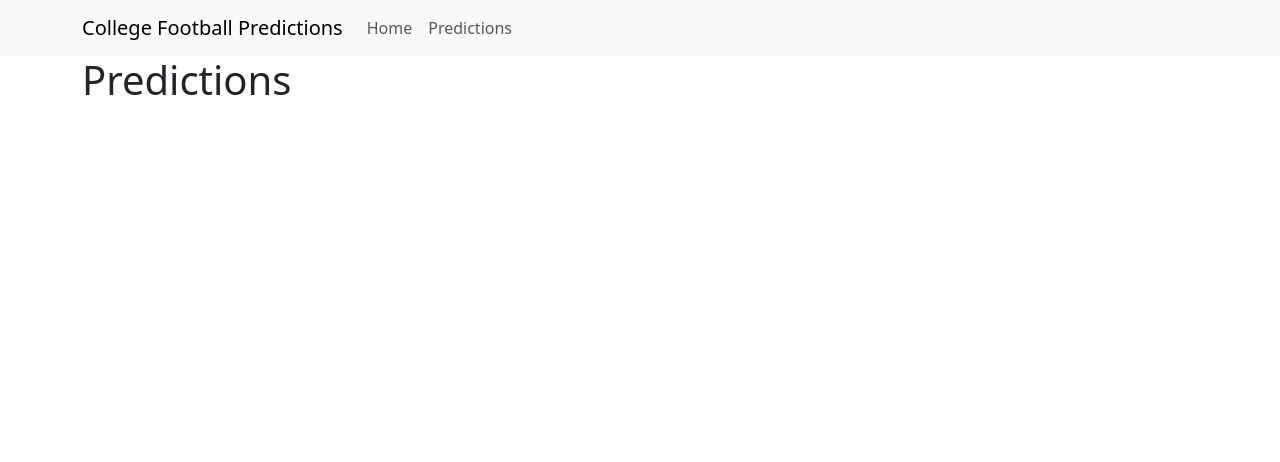
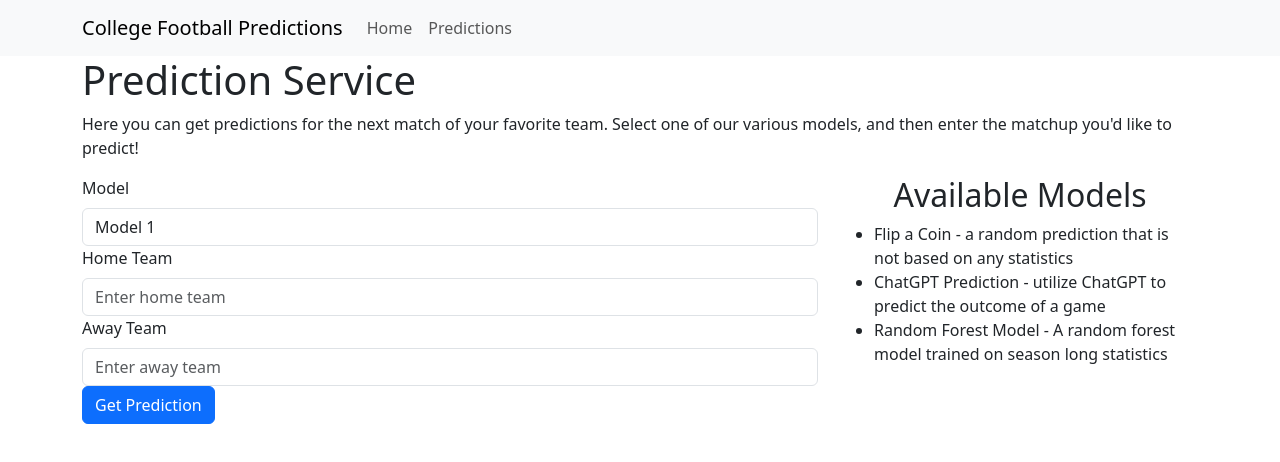
Before and after one commit to kaimed1/capstone, a React (Create React App) app in the folder frontend/: page /predictions in a window 1280 px wide. Shown: the top 462 px of the page. Built offline with nearby package versions, Linux system fonts and the light colour scheme.

Commit message:
started layout for predictions page

```diff
--- a/frontend/src/pages/Predictions.js
+++ b/frontend/src/pages/Predictions.js
@@ -1,7 +1,59 @@
+import {Row, Col, Form, Button} from 'react-bootstrap';
+
+
 function Predictions() {
   return (
     <div className="Predictions">
-      <h1>Predictions</h1>
+      <Row>
+        <Col>
+          <h1>Prediction Service</h1>
+        </Col>
+      </Row>
+      <Row>
+        <Col>
+          <p>Here you can get predictions for the next match of your favorite team. Select one of our various models, and then enter
+            the matchup you'd like to predict!
+          </p>
+        </Col>
+      </Row>
+
+      <Row>
+        <Col className='col-8'>
+          <Form>
+            <Form.Group>
+              <Form.Label>Model</Form.Label>
+              <Form.Control as="select">
+                <option>Model 1</option>
+                <option>Model 2</option>
+                <option>Model 3</option>
+              </Form.Control>
+            </Form.Group>
+            <Form.Group>
+              <Form.Label>Home Team</Form.Label>
+              <Form.Control type="text" placeholder="Enter home team" />
+            </Form.Group>
+            <Form.Group>
+              <Form.Label>Away Team</Form.Label>
+              <Form.Control type="text" placeholder="Enter away team" />
+            </Form.Group>
+            <Button variant="primary" type="submit">
+              Get Prediction
+            </Button>
+          </Form>
+        </Col>
+        <Col className='col-4 d-flex justify-content-center'>
+          <Row>
+            <Col>
+              <h2 className='text-center'>Available Models</h2>
+              <ul>
+                <li>Flip a Coin - a random prediction that is not based on any statistics</li>
+                <li>ChatGPT Prediction - utilize ChatGPT to predict the outcome of a game</li>
+                <li>Random Forest Model - A random forest model trained on season long statistics</li>
+              </ul>
+            </Col>
+          </Row>
+        </Col>
+      </Row>
     </div>
   );
 }
```
